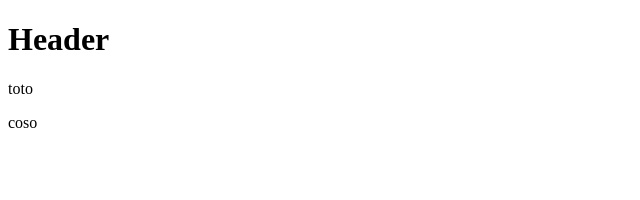
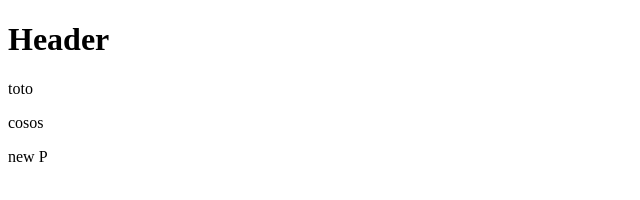
Before and after one commit to dieg0ale/git-test, a website: page index.html in a window 1280 px wide. Shown: the full height of the page, 0-640 px from the left. Drawn offline with Linux system fonts and the light colour scheme.

Commit message:
fourth commit

```diff
--- a/index.html
+++ b/index.html
@@ -6,6 +6,7 @@
 	<body>
 		<h1>Header </h1>
 		<p>toto</p>
-		<p>coso</p>
+		<p>cosos</p>
+		<p>new P</p>
 	</body>
 </html>
```
Also changed, not shown: package.json (added, +24 -0 lines), 1 other file.
